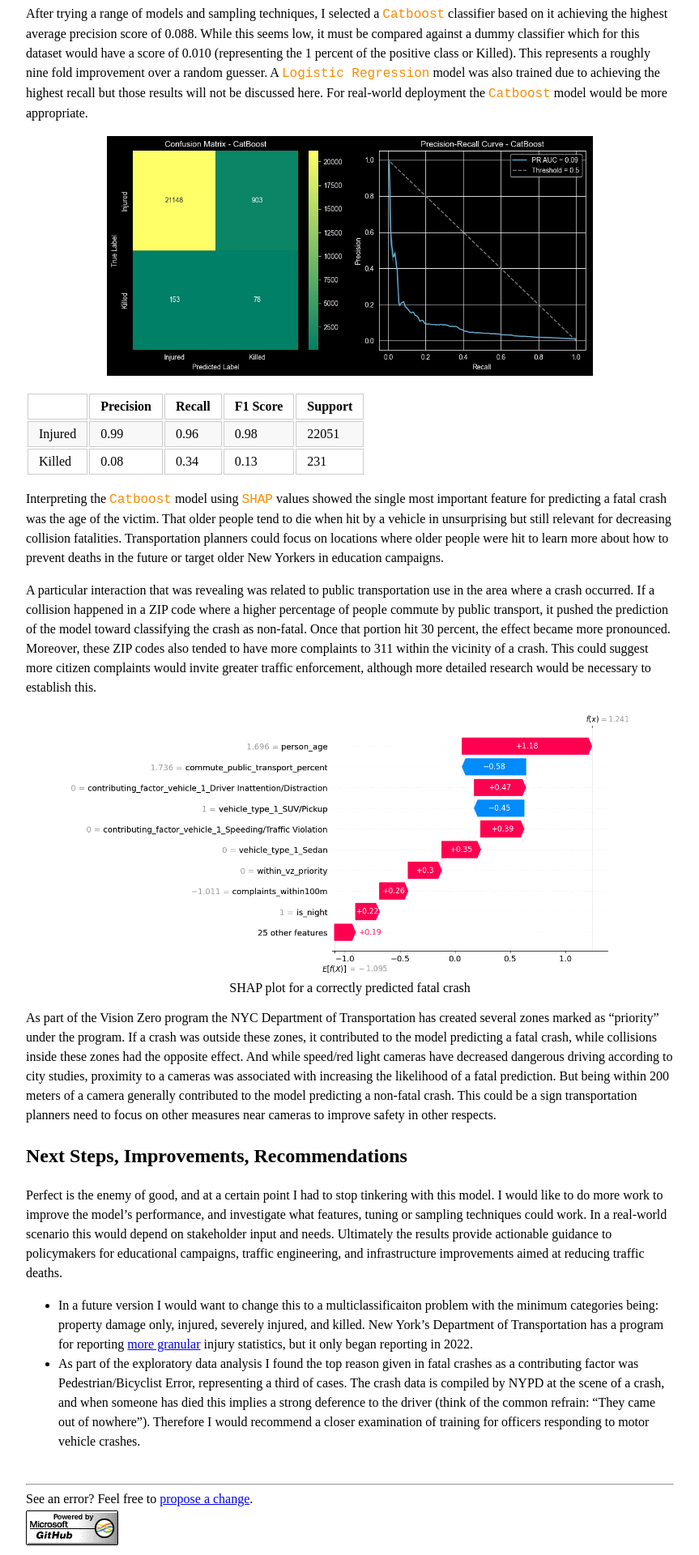
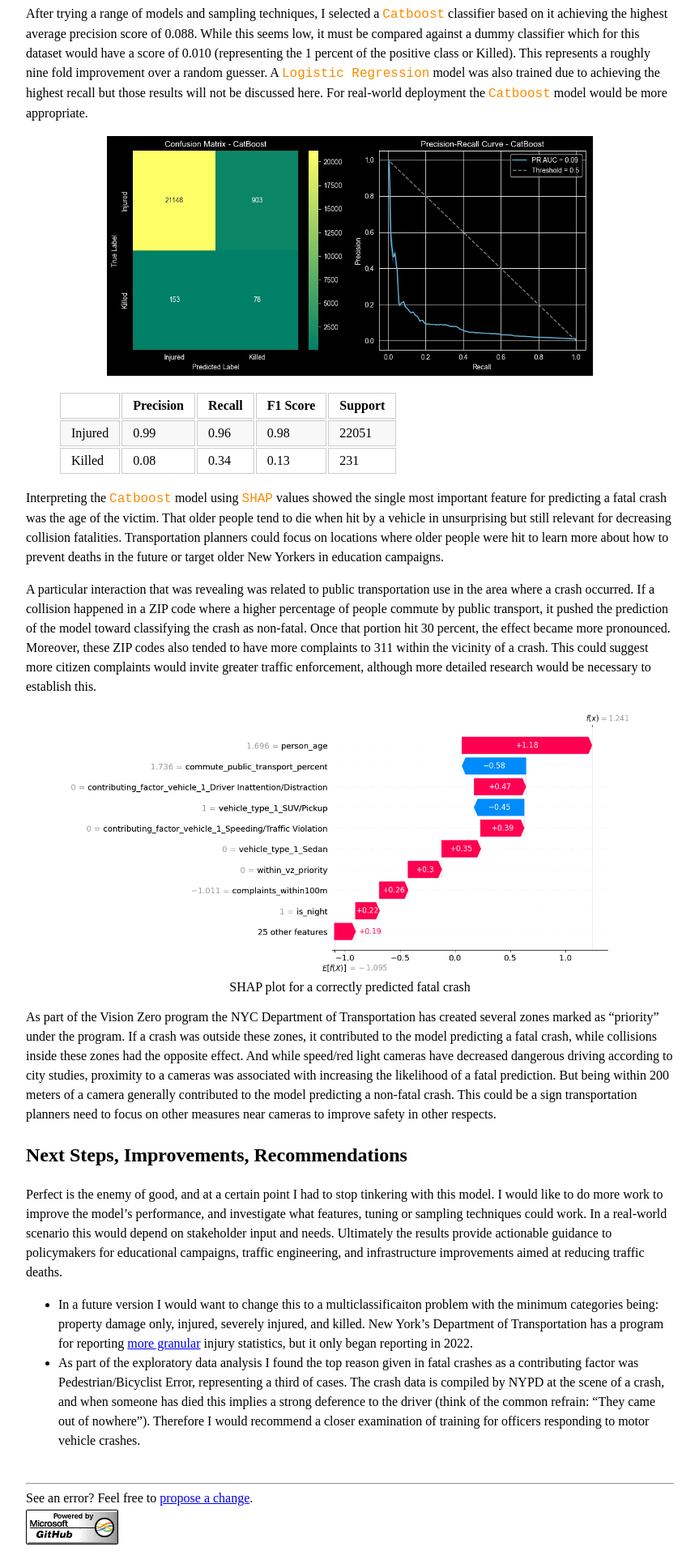
Before and after one commit to benarnav/benarnav.github.io, a Jekyll site: the page built from nyc_trafficML.md, in a window 1280 px wide. Shown: the part 2121-4041 px from the top of the page at 81% size, without its empty margins (208-1071 px from the left). Built offline with Jekyll 4.4.1, drawn with Linux system fonts in a browser that asks for light colours.

Commit message:
format fixes

```diff
--- a/nyc_trafficML.md
+++ b/nyc_trafficML.md
@@ -45,10 +45,8 @@
   <a href="/assets/img/traffic_confusion-pr_curve.jpg">
     <img style="max-width: 600px;" src="/assets/img/traffic_confusion-pr_curve.jpg" alt="shap plots for four features" />
   </a>
-  <figcaption></figcaption>
-</figure>
-<div style="text-align: center;">
-<table>
+  <figcaption>
+  <table>
   <tr>
     <th></th>
     <th>Precision</th>
@@ -71,7 +69,9 @@
     <td>231</td>
   </tr>
 </table>
-</div>
+  </figcaption>
+</figure>
+
 Interpreting the `Catboost` model using `SHAP` values showed the single most important feature for predicting a fatal crash was the age of the victim. That older people tend to die when hit by a vehicle in unsurprising but still relevant for decreasing collision fatalities. Transportation planners could focus on locations where older people were hit to learn more about how to prevent deaths in the future or target older New Yorkers in education campaigns.
 
 A particular interaction that was revealing was related to public transportation use in the area where a crash occurred. If a collision happened in a ZIP code where a higher percentage of people commute by public transport, it pushed the prediction of the model toward classifying the crash as non-fatal. Once that portion hit 30 percent, the effect became more pronounced. Moreover, these ZIP codes also tended to have more complaints to 311 within the vicinity of a crash. This could suggest more citizen complaints would invite greater traffic enforcement, although more detailed research would be necessary to establish this.
```
